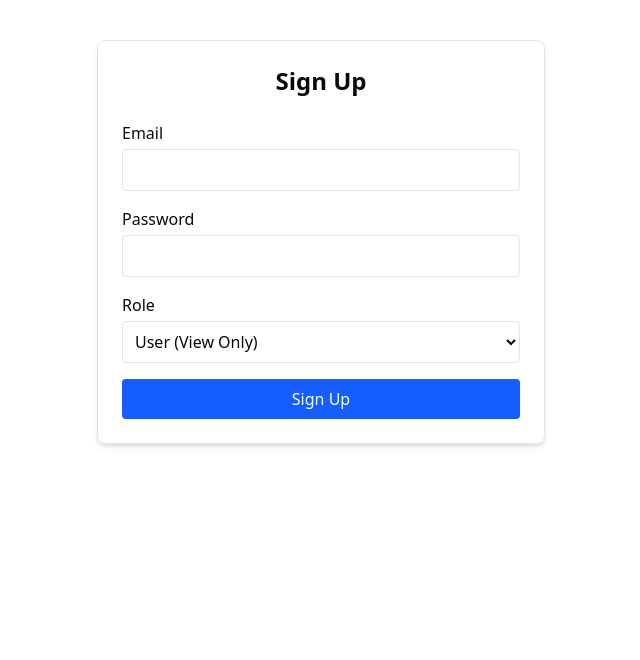
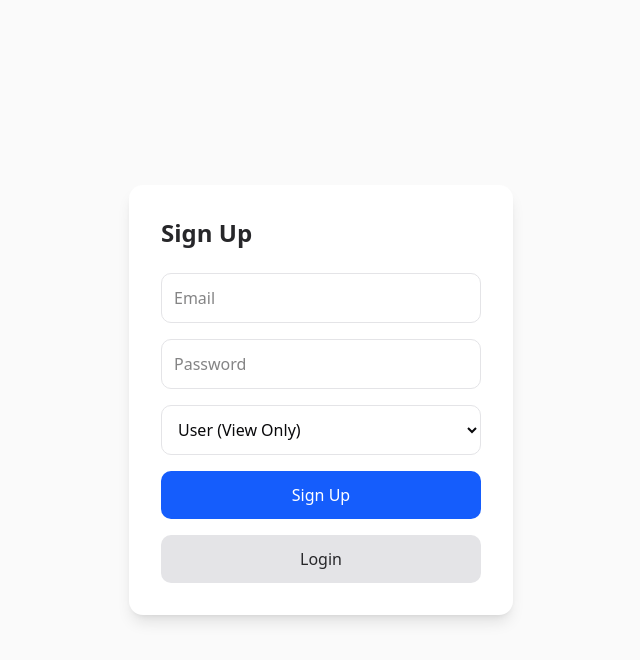
Before and after one commit to shanhaider23/patient-portal, a Next.js app in the folder frontend/: page /signup in a window 1280 px wide. Shown: the top 660 px of the page, without its empty margins (319-959 px from the left). Built offline with nearby package versions, Linux system fonts and the light colour scheme.

Commit message:
update the frontend part

```diff
--- a/frontend/app/login/page.tsx
+++ b/frontend/app/login/page.tsx
@@ -3,6 +3,7 @@ import { useState } from "react";
 import { useRouter } from "next/navigation";
 import api from "@/lib/api";
 import { useAuth } from "../context/AuthContext";
+import type { AxiosError } from "axios";
 
 export default function LoginPage() {
   const { login } = useAuth();
@@ -14,22 +15,20 @@ export default function LoginPage() {
   const handleSubmit = async (e: React.FormEvent) => {
     e.preventDefault();
     try {
-      const res = await api.post("/auth/login", { email, password });
+      const res = await api.post<{ token: string }>("/auth/login", { email, password });
       login(res.data.token);
       router.push("/patients");
     } catch (err) {
-      // Narrow the error type to AxiosError if possible
-      if (typeof err === 'object' && err !== null && 'response' in err) {
 
-        setError(err.response?.data?.error || "Invalid credentials");
-        // or better with explicit cast if using axios types:
-        // const axiosErr = err as AxiosError;
-        // setError(axiosErr.response?.data?.error || "Invalid credentials");
-        console.error("Login error response:", err.response);
+      const axiosError = err as AxiosError<{ error: string }>;
+      if (axiosError.response && axiosError.response.data && axiosError.response.data.error) {
+        setError(axiosError.response.data.error);
+        console.error("Login error response:", axiosError.response);
       } else {
         setError("Invalid credentials");
         console.error("Login error", err);
       }
+
     }
   };
   ;
@@ -39,7 +38,6 @@ export default function LoginPage() {
       <div className="bg-white p-8 rounded-xl shadow-lg w-full max-w-sm">
         <h2 className="text-2xl font-semibold text-zinc-800 mb-6">Login</h2>
         <form onSubmit={handleSubmit} className="space-y-4">
-
           {error && <p className="text-red-500">{error}</p>}
           <input
             type="email"
@@ -59,8 +57,14 @@ export default function LoginPage() {
             Sign In
           </button>
         </form>
+        <button
+          className="w-full mt-4 bg-zinc-200 text-zinc-800 py-3 rounded-lg hover:bg-zinc-300 transition"
+          onClick={() => router.push("/signup")}
+          type="button"
+        >
+          Sign Up
+        </button>
       </div>
-
     </div>
   );
 }
--- a/frontend/app/patients/page.tsx
+++ b/frontend/app/patients/page.tsx
@@ -38,11 +38,22 @@ export default function PatientsPage() {
 
     const router = useRouter();
 
-    // Collapse sidebar on small screens initially
+
     useEffect(() => {
-        if (window.innerWidth < 1024) {
-            setSidebarOpen(false);
-        }
+        const handleResize = () => {
+            if (window.innerWidth < 1024) {
+                setSidebarOpen(false);
+            } else {
+                setSidebarOpen(true);
+            }
+        };
+
+        window.addEventListener("resize", handleResize);
+
+
+        handleResize();
+
+        return () => window.removeEventListener("resize", handleResize);
     }, []);
 
     const handleLogout = () => {
@@ -114,7 +125,7 @@ export default function PatientsPage() {
     }, [user]);
 
     return (
-        <div className="flex min-h-screen bg-zinc-50">
+        <div className="flex min-h-screen ">
             {/* Sidebar */}
             <aside
                 className={`bg-zinc-900 text-white flex flex-col shadow-xl transition-all duration-300 h-screen fixed lg:static z-50 ${sidebarOpen ? "w-72" : "w-20"
@@ -178,7 +189,9 @@ export default function PatientsPage() {
             </aside>
 
             {/* Main Content */}
-            <main className="flex-1 p-6 lg:ml-0 ml-20">
+            <main className={`flex-1 p-6 transition-all duration-300     ${sidebarOpen ? "ml-72" : "ml-20"}
+    lg:ml-0
+  `}>
                 <div className="flex justify-between items-center mb-6">
                     <h1 className="text-2xl font-bold text-zinc-800">Patients</h1>
                     {user?.role === "admin" && (
--- a/frontend/app/signup/page.tsx
+++ b/frontend/app/signup/page.tsx
@@ -33,72 +33,63 @@ export default function SignupPage() {
 
             alert("Signup successful! Please login.");
             router.push("/login");
-    } catch (err: any) {
+        } catch (err: unknown) {
+            if (err instanceof Error) {
                 setError(err.message);
+            } else {
+                setError("Signup failed");
+            }
         } finally {
             setLoading(false);
         }
     };
 
     return (
-    <div className="max-w-md mx-auto mt-10 p-6 border rounded-md shadow-md">
-      <h1 className="text-2xl mb-6 text-center font-semibold">Sign Up</h1>
+        <div className="min-h-screen bg-zinc-50 flex items-center justify-center px-6">
+            <div className="bg-white p-8 rounded-xl shadow-lg w-full max-w-sm">
+                <h2 className="text-2xl font-semibold text-zinc-800 mb-6">Sign Up</h2>
                 <form onSubmit={handleSubmit} className="space-y-4">
-        {error && (
-          <div className="bg-red-100 text-red-700 p-2 rounded">{error}</div>
-        )}
-
-        <div>
-          <label htmlFor="email" className="block font-medium mb-1">
-            Email
-          </label>
+                    {error && <p className="text-red-500">{error}</p>}
                     <input
-            id="email"
                         type="email"
-            required
-            className="w-full border p-2 rounded"
+                        placeholder="Email"
                         value={email}
                         onChange={(e) => setEmail(e.target.value)}
+                        className="w-full p-3 border border-zinc-200 rounded-lg focus:outline-none focus:ring-2 focus:ring-zinc-400"
+                        required
                     />
-        </div>
-
-        <div>
-          <label htmlFor="password" className="block font-medium mb-1">
-            Password
-          </label>
                     <input
-            id="password"
                         type="password"
-            required
-            className="w-full border p-2 rounded"
+                        placeholder="Password"
                         value={password}
                         onChange={(e) => setPassword(e.target.value)}
+                        className="w-full p-3 border border-zinc-200 rounded-lg focus:outline-none focus:ring-2 focus:ring-zinc-400"
+                        required
                     />
-        </div>
-
-        <div>
-          <label htmlFor="role" className="block font-medium mb-1">
-            Role
-          </label>
                     <select
-            id="role"
                         value={role}
                         onChange={(e) => setRole(e.target.value)}
-            className="w-full border p-2 rounded"
+                        className="w-full p-3 border border-zinc-200 rounded-lg focus:outline-none focus:ring-2 focus:ring-zinc-400"
                     >
                         <option value="user">User (View Only)</option>
                         <option value="admin">Admin (Full Access)</option>
                     </select>
-        </div>
-
                     <button
                         type="submit"
                         disabled={loading}
-          className="w-full bg-blue-600 text-white py-2 rounded hover:bg-blue-700 disabled:opacity-50"
+                        className="w-full bg-blue-600 text-white py-3 rounded-lg hover:bg-blue-700 transition disabled:opacity-50"
                     >
                         {loading ? "Signing up..." : "Sign Up"}
                     </button>
                 </form>
+                <button
+                    className="w-full mt-4 bg-zinc-200 text-zinc-800 py-3 rounded-lg hover:bg-zinc-300 transition"
+                    onClick={() => router.push("/login")}
+                    type="button"
+                >
+                    Login
+                </button>
+            </div>
         </div>
     );
 }
--- a/frontend/component/PatientForm.tsx
+++ /dev/null
@@ -1,54 +0,0 @@
-// components/PatientForm.tsx
-import { useState } from 'react';
-import { api } from '../lib/api';
-
-type Patient = {
-  id?: number;
-  firstName: string;
-  lastName: string;
-  email: string;
-  phoneNumber?: string;
-  dob?: string;
-};
-
-export default function PatientForm({ initial, onClose }: { initial: Patient | null, onClose: ()=>void }) {
-  const [firstName, setFirstName] = useState(initial?.firstName || '');
-  const [lastName, setLastName] = useState(initial?.lastName || '');
-  const [email, setEmail] = useState(initial?.email || '');
-  const [phoneNumber, setPhoneNumber] = useState(initial?.phoneNumber || '');
-  const [dob, setDob] = useState(initial?.dob || '');
-  const [err, setErr] = useState('');
-
-  async function submit(e: React.FormEvent) {
-    e.preventDefault();
-    setErr('');
-    const payload = { firstName, lastName, email, phoneNumber, dob };
-    const url = initial ? `/patients/${initial.id}` : '/patients';
-    const method = initial ? 'PUT' : 'POST';
-    const res = await api(url, { method, body: JSON.stringify(payload) });
-    if (!res.ok) {
-      const body = await res.json().catch(()=>({ error: 'Failed' }));
-      setErr(body.error || 'Failed');
-      return;
-    }
-    onClose();
-  }
-
-  return (
-    <div className="fixed inset-0 bg-black bg-opacity-30 flex items-center justify-center p-4 z-50">
-      <form onSubmit={submit} className="bg-white p-6 rounded w-full max-w-md">
-        <h2 className="text-xl mb-4">{initial ? 'Edit Patient' : 'New Patient'}</h2>
-        {err && <div className="text-red-600 mb-2">{err}</div>}
-        <input className="w-full p-2 border mb-2" placeholder="First name" value={firstName} onChange={e=>setFirstName(e.target.value)} />
-        <input className="w-full p-2 border mb-2" placeholder="Last name" value={lastName} onChange={e=>setLastName(e.target.value)} />
-        <input className="w-full p-2 border mb-2" placeholder="Email" value={email} onChange={e=>setEmail(e.target.value)} />
-        <input className="w-full p-2 border mb-2" placeholder="Phone number" value={phoneNumber} onChange={e=>setPhoneNumber(e.target.value)} />
-        <input className="w-full p-2 border mb-4" placeholder="DOB (YYYY-MM-DD)" value={dob} onChange={e=>setDob(e.target.value)} />
-        <div className="flex justify-end">
-          <button type="button" onClick={onClose} className="mr-2 px-3 py-1">Cancel</button>
-          <button className="bg-indigo-600 text-white px-4 py-1 rounded">{initial ? 'Save' : 'Create'}</button>
-        </div>
-      </form>
-    </div>
-  );
-}
```
Also changed, not shown: 1 other file (tests, documents, lock files or other folders). Lines whose indentation alone changed are shown as unchanged.
